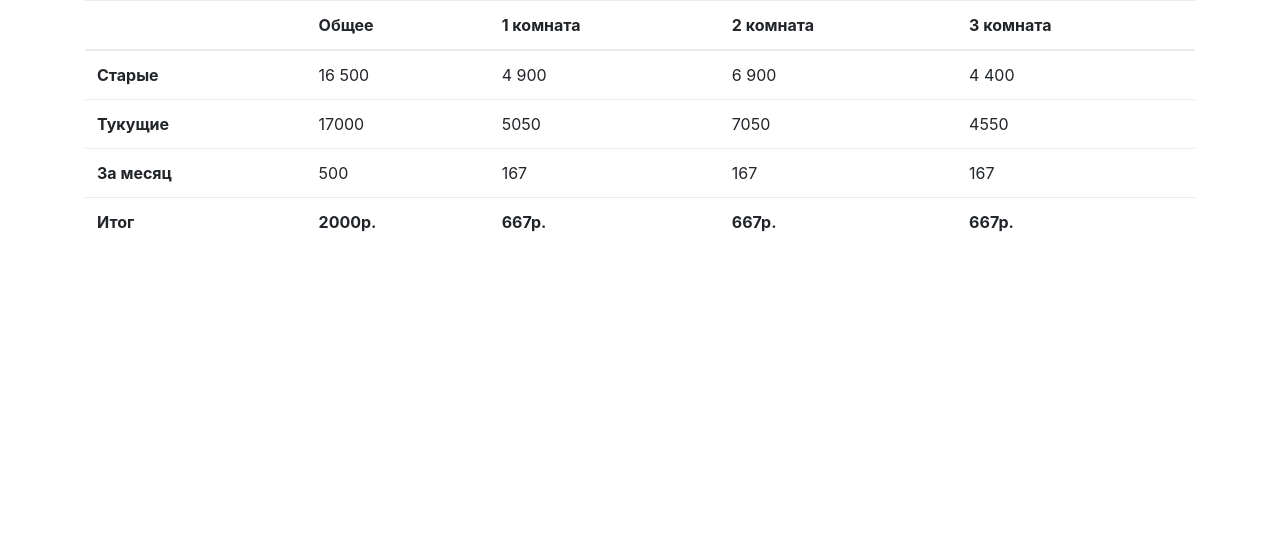
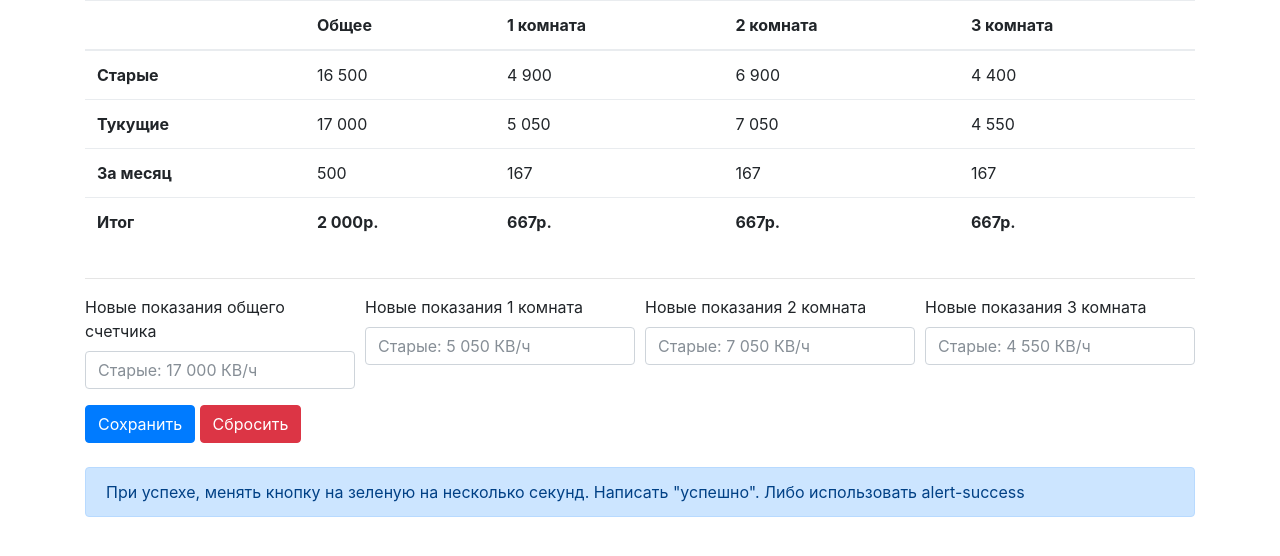
Before and after one commit to Ch0coL8te/ElectricityCounter, a plain HTML site: page index.html in a window 1280 px wide. Drawn offline with nearby package versions, Linux system fonts and the light colour scheme.

Commit message:
Form added

```diff
--- a/index.html
+++ b/index.html
@@ -36,10 +36,10 @@
                         </tr>
                         <tr>
                             <th scope="row">Тукущие</th>
-                            <td id="totalNow">17000</td>
-                            <td id="firstNow">5050</td>
-                            <td id="secondNow">7050</td>
-                            <td id="thirdNow">4550</td>
+                            <td id="totalNow">17 000</td>
+                            <td id="firstNow">5 050</td>
+                            <td id="secondNow">7 050</td>
+                            <td id="thirdNow">4 550</td>
                         </tr>
                         <tr>
                             <th scope="row">За месяц</th>
@@ -50,13 +50,42 @@
                         </tr>
                         <tr>
                             <th scope="row">Итог</th>
-                            <th id="totalMoney">2000р.</th>
+                            <th id="totalMoney">2 000р.</th>
                             <th id="firstMoney">667р.</th>
                             <th id="secondMoney">667р.</th>
                             <th id="thirdMoney">667р.</th>
                         </tr>
                     </tbody>
                 </table>
+            </div>
+        </div>
+        <hr>
+        <div class="row">
+            <div class="col">
+                <form>
+                    <div class="form-row">
+                        <div class="form-group col-sm-3">
+                            <label for="totalNewInput">Новые показания общего счетчика</label>
+                            <input type="number" class="form-control" id="totalNewInput" placeholder="Старые: 17 000 КВ/ч">
+                        </div>
+                        <div class="form-group col-sm-3">
+                            <label for="firstNewInput">Новые показания 1 комната</label>
+                            <input type="number" class="form-control" id="firstNewInput" placeholder="Старые: 5 050 КВ/ч">
+                        </div>
+                        <div class="form-group col-sm-3">
+                            <label for="secondNewInput">Новые показания 2 комната</label>
+                            <input type="number" class="form-control" id="secondNewInput" placeholder="Старые: 7 050 КВ/ч">
+                        </div>
+                        <div class="form-group col-sm-3">
+                            <label for="thirdNewInput">Новые показания 3 комната</label>
+                            <input type="number" class="form-control" id="thirdNewInput" placeholder="Старые: 4 550 КВ/ч">
+                        </div>
+                    </div>
+                    <button type="submit" class="btn btn-primary">Сохранить</button>
+                    <button type="reset" class="btn btn-danger">Сбросить</button>
+                </form>
+                <br>
+                <p class="alert alert-primary">При успехе, менять кнопку на зеленую на несколько секунд. Написать "успешно". Либо использовать  alert-success</p>
             </div>
         </div>
     </div>
```
